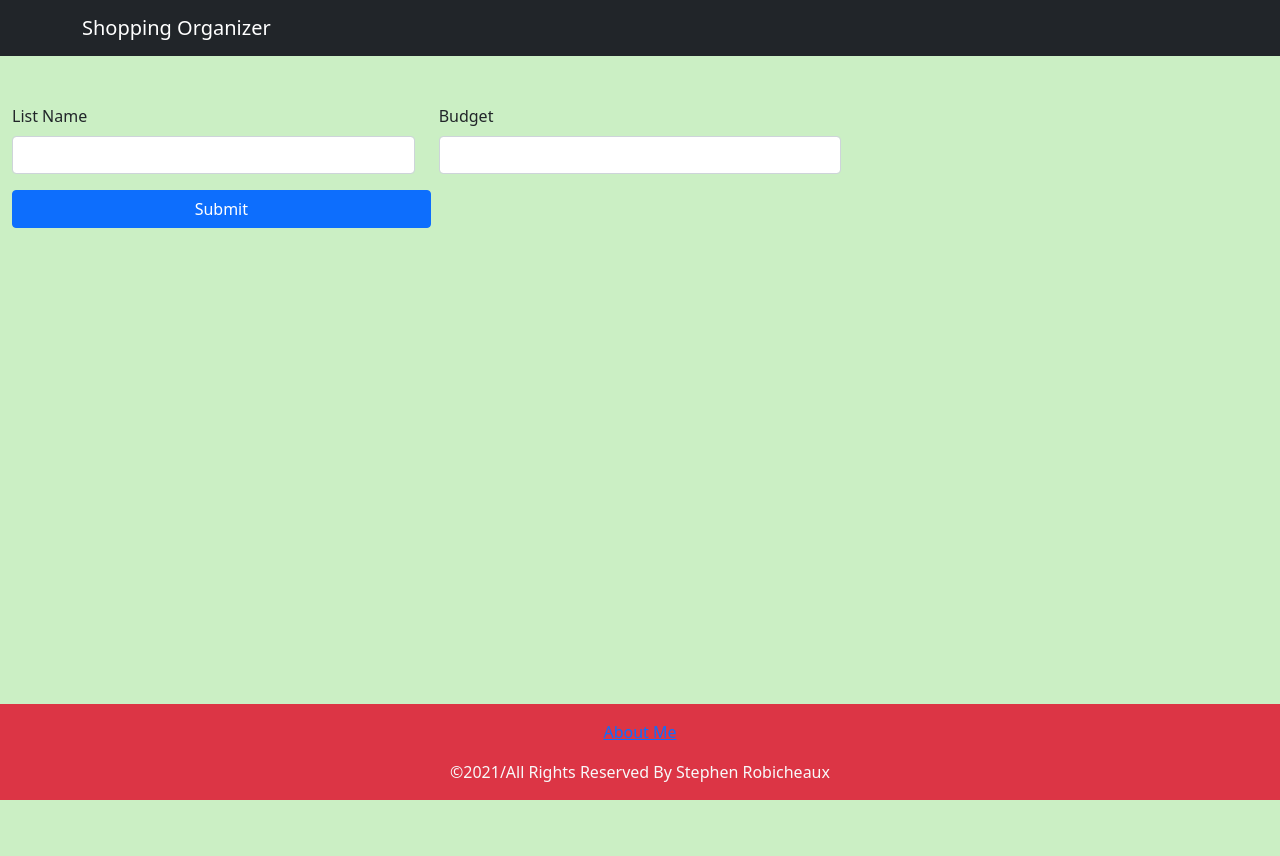
After one commit to stephenrobic/shopping-organizer, a Django app: page /create_list/ in a window 1280 px wide. The commit adds this page. Run offline with Django 3.2, Linux system fonts and the light colour scheme; parts of the project's set-up code (start-up, migrations or seed data) failed here and were passed over; some libraries are stand-ins or nearby versions.

Commit message:
Add create_list functionality at home.html and create_list.html

```diff
--- /dev/null
+++ b/shopping_list/templates/shopping_list/create_list.html
@@ -0,0 +1,21 @@
+{%  extends "shopping_list/index.html" %}
+{%  load static %}
+
+{% block title %}Create List{% endblock %}
+
+{% block content %}
+    <form class="pt-5 form-group row" method="POST" action="#">
+        {% csrf_token %}
+        <div class="mb-3 col-4">
+            <label for="list_name" class="form-label">List Name</label>
+            <input id="list_name" type="text" name="list_name" class="form-control" aria-describedby="list-name">
+        </div>
+        <div class="mb-3 col-4">
+            <label for="budget" class="form-label">Budget</label>
+            <input id="budget" type="number" name="budget" class="form-control">
+        </div>
+        <div class="row-cols-3 align-item-center">
+            <button type="submit" name="create_list" value="create_list" class="btn btn-primary">Submit</button>
+        </div>
+    </form>
+{% endblock %}
--- a/shopping_list/templates/shopping_list/index.html
+++ b/shopping_list/templates/shopping_list/index.html
@@ -51,7 +51,7 @@
             <div class="row text-light text-center">
                 <div class="col">
                     <ul class="pt-3 list-inline text-center">
-                        <li class="list-inline-item"><a href="#">About Us</a></li>
+                        <li class="list-inline-item"><a href="https://www.stephenrobicheaux.com">About Me</a></li>
                     </ul>
                 </div>
                 <p>&copy;2021/All Rights Reserved By Stephen Robicheaux</p>
--- a/shopping_list/urls.py
+++ b/shopping_list/urls.py
@@ -5,6 +5,9 @@ app_name = 'shopping_list'
 urlpatterns = [
     # ex: /
     path('', views.home, name='home'),
+    # ex: /create_list
+    path('create_list/', views.create_list, name='create_list'),
+    # path('creating_list/', views.creating_list, name='creating_list'),
     # ex: /5
-    path('<int:list_id>/', views.detail, name='detail')
+    path('create_list/list_details/<int:list_id>/', views.list_details, name='list_details')
 ]
--- a/shopping_list/views.py
+++ b/shopping_list/views.py
@@ -1,7 +1,7 @@
 from django.shortcuts import render
-from django.http import HttpResponse, Http404
+from django.http import HttpResponse, Http404, HttpResponseRedirect
 from django.shortcuts import get_object_or_404 ,render
-from .models import List
+from .models import List, Item
 
 
 def index(request):
@@ -9,10 +9,24 @@ def index(request):
     context = {'latest_lists': latest_lists}
     return render(request, 'shopping_list/index.html', context)
 
+
 def home(request):
     return render(request, "shopping_list/home.html", {})
 
-def detail(request, list_id):
+
+def create_list(request):
+    if request.method == 'POST':
+        if request.POST.get("create_list"):
+            list_name = request.POST.get("list_name")
+            list_budget = request.POST.get("budget")
+            new_list = List(name=list_name, budget=list_budget)
+            new_list.save()
+            print(request.user)
+            return HttpResponseRedirect('list_details/%i' % new_list.id)
+    return render(request, 'shopping_list/create_list.html', {})
+
+
+def list_details(request, list_id):
     # try:
     #     list0 = List.objects.get(pk=list_id)
     # except List.DoesNotExist:
@@ -20,5 +34,3 @@ def detail(request, list_id):
     list0 = get_object_or_404(List, pk=list_id)
     return render(request, 'shopping_list/detail.html', {'list0': list0})
     # return HttpResponse("You're looking at list %s." % list_id)
-
-# def create_list(request):
--- a/static/assets/css/style.css
+++ b/static/assets/css/style.css
@@ -12,3 +12,7 @@
     /*color: rgb(255, 255, 255); !*white text*!*/
     font-weight: bold
 }
+
+.field_set{
+  border: 6px ridge #dc3545;
+}
```
Also changed, not shown: shopping_list/templates/shopping_list/detail.html (+33 -4 lines), shopping_list/templates/shopping_list/home.html (+5 -5 lines).
